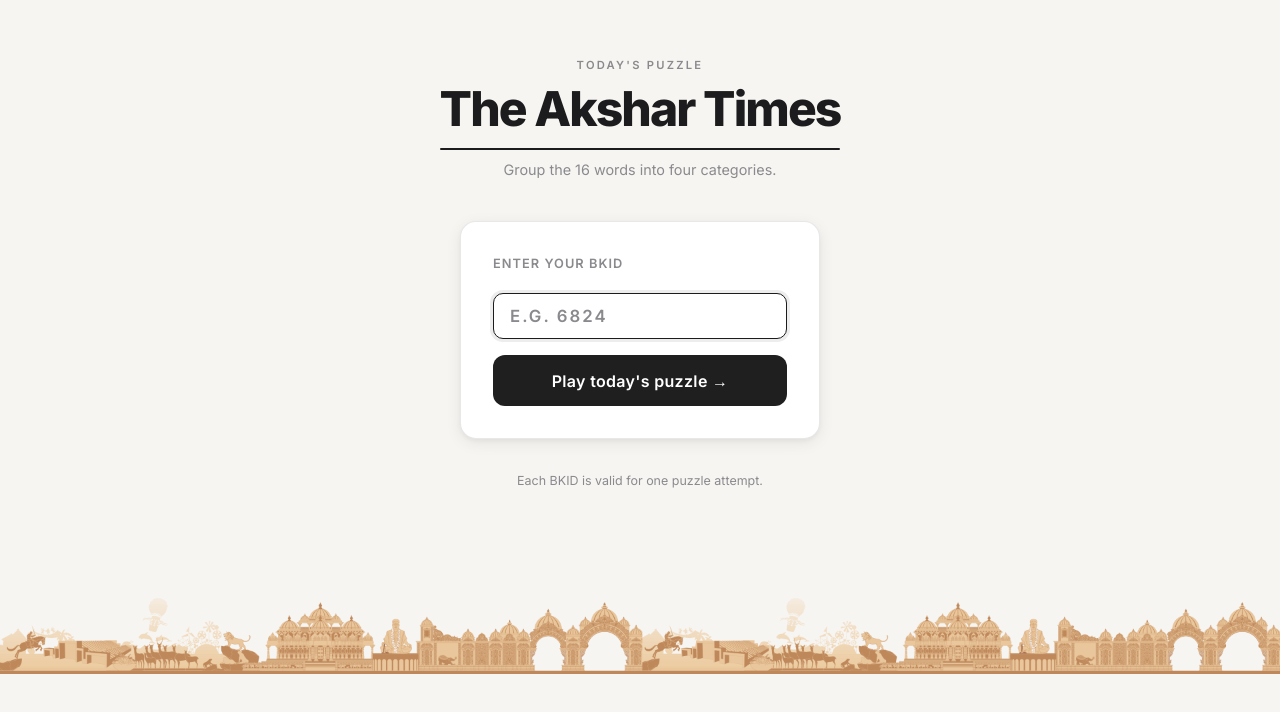
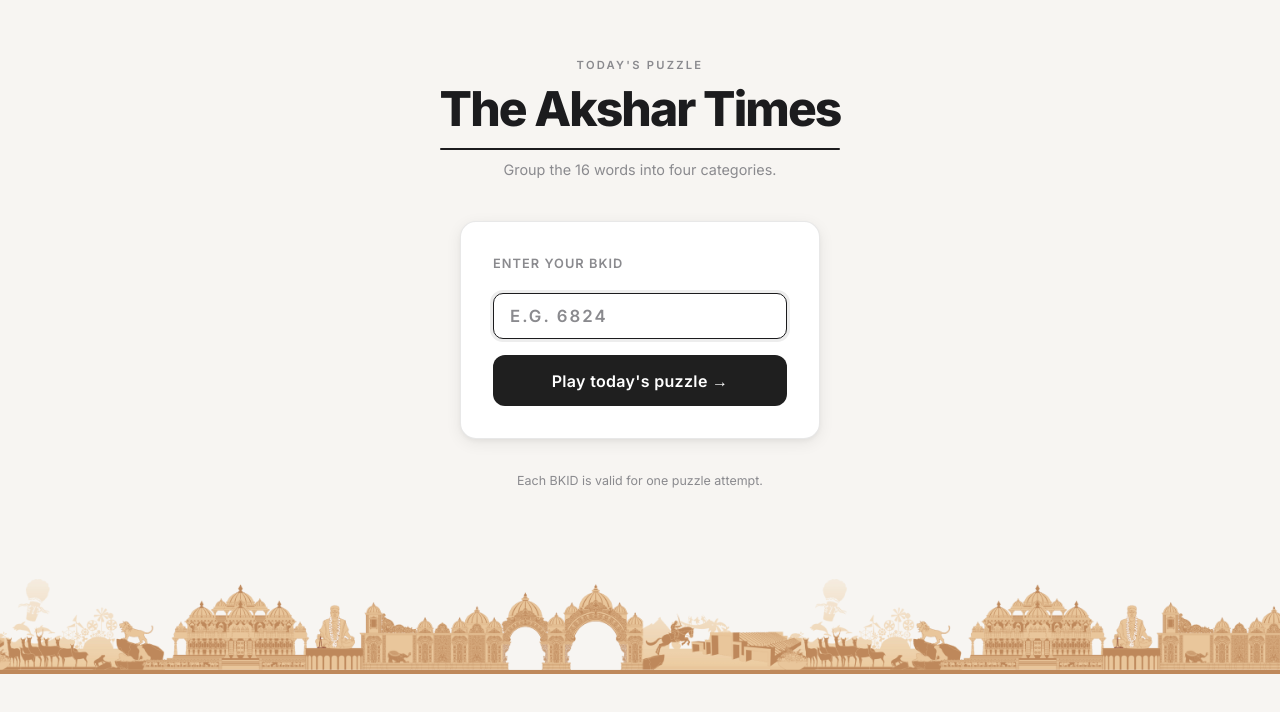
Before and after one commit to sharadrpatel/BKST_NYC, a Next.js app: page / in a window 1280 px wide. Shown: the part 126-838 px from the top of the page. Built offline with nearby package versions, Linux system fonts and the light colour scheme; no server answers.

Commit message:
Fixed hight for bottom graphic

```diff
--- a/src/app/globals.css
+++ b/src/app/globals.css
@@ -355,18 +355,18 @@ button {
 .app-content {
   position: relative;
   z-index: 1;
-  padding-bottom: clamp(120px, 20vw, 260px);
+  padding-bottom: 95px;
 }
 
 .footer-background {
   position: fixed;
   inset-inline: 0;
   bottom: 0;
-  height: clamp(120px, 20vw, 260px);
+  height: 95px;
   background-image: url('/footer_bg.png');
   background-repeat: no-repeat;
   background-position: center bottom;
-  background-size: 100% auto;
+  background-size: auto 95px;
   pointer-events: none;
   z-index: 2;
 }
```
